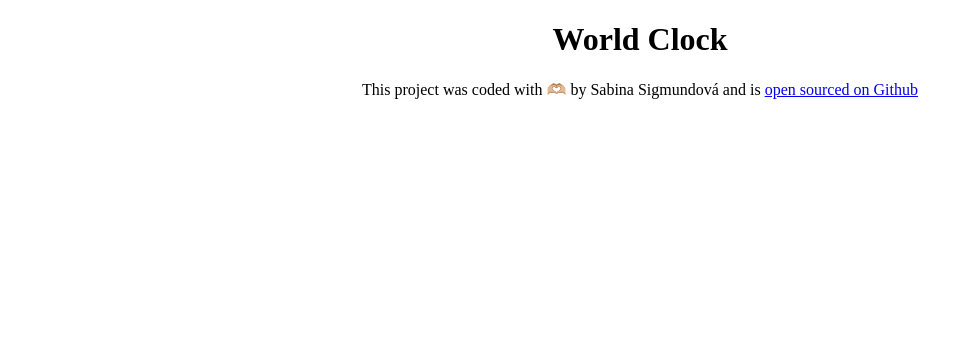
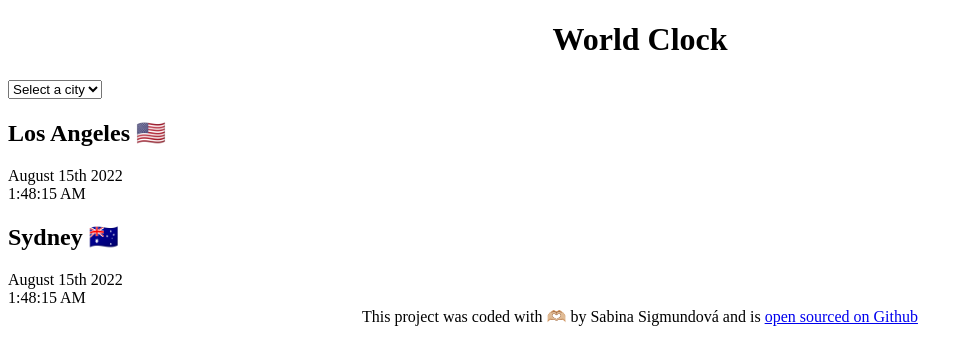
Before and after one commit to SabinaSig/world-clock, a plain HTML site: page index.html in a window 1280 px wide. Shown: the whole page, without its empty margins (0-973 px from the left). Drawn offline with Linux system fonts and the light colour scheme.

Commit message:
Added the basic HTML

```diff
--- a/index.html
+++ b/index.html
@@ -7,7 +7,27 @@
     <title>World Clock - Sabina Sigmundová</title>
 </head>
 <body>
-    <h1>World Clock</h1>
+    <div class="container">
+        <h1>World Clock</h1>
+
+        <select>
+            <option value="">Select a city</option>
+            <option value="">London</option>
+            <option value="">New York</option>
+            <option value="">Auckland</option>
+
+        </select>
+        <div class="city">
+            <h2>Los Angeles 🇺🇸</h2>
+            <div class="date">August 15th 2022</div>
+            <div class="time">1:48:15 AM</div>
+        </div>
+        <div class="city">
+            <h2>Sydney 🇦🇺</h2>
+            <div class="date">August 15th 2022</div>
+            <div class="time">1:48:15 AM</div>
+        </div>
+    </div>
     <footer>
         This project was coded with 🫶🏼 by Sabina Sigmundová and is
         <a href="https://github.com/SabinaSig/world-clock" target="_blank">
```
